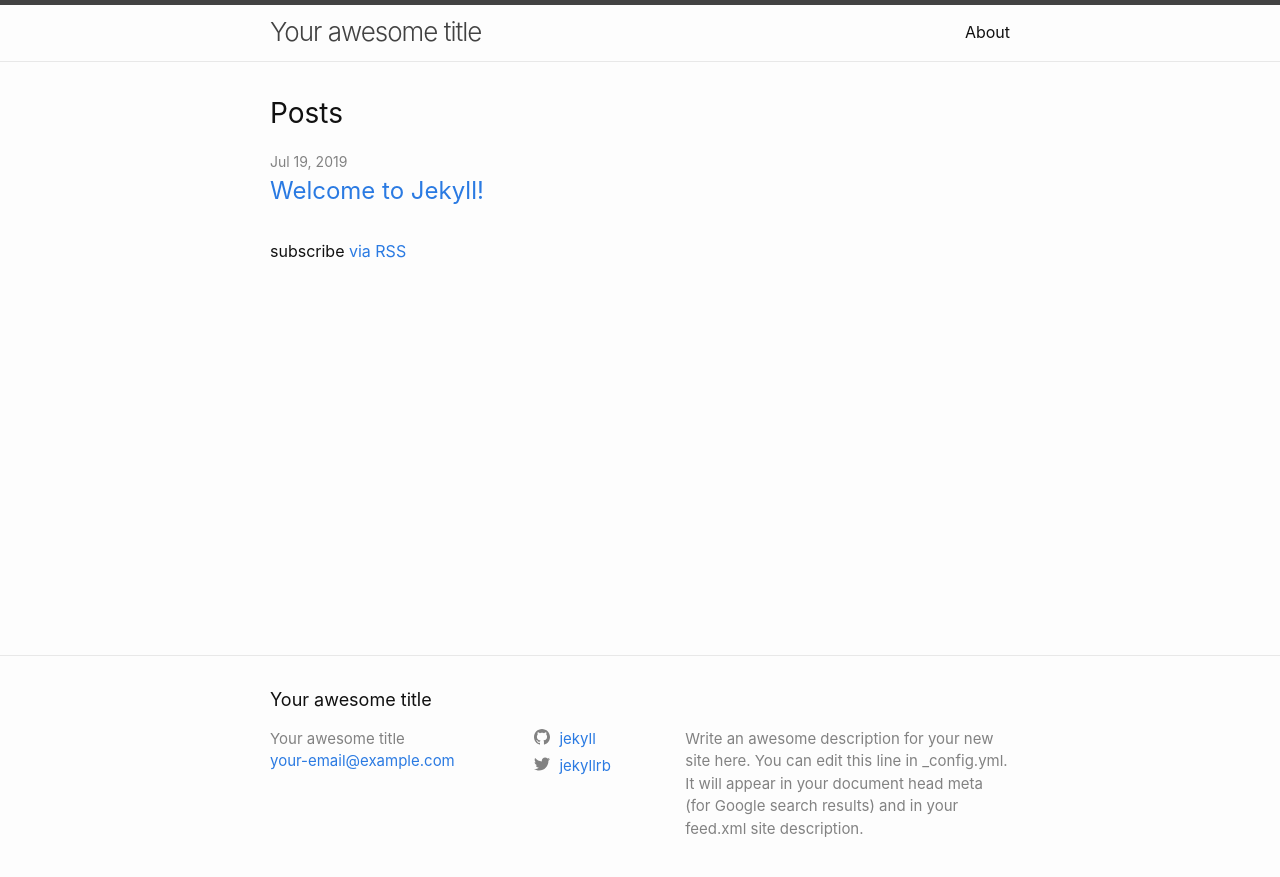
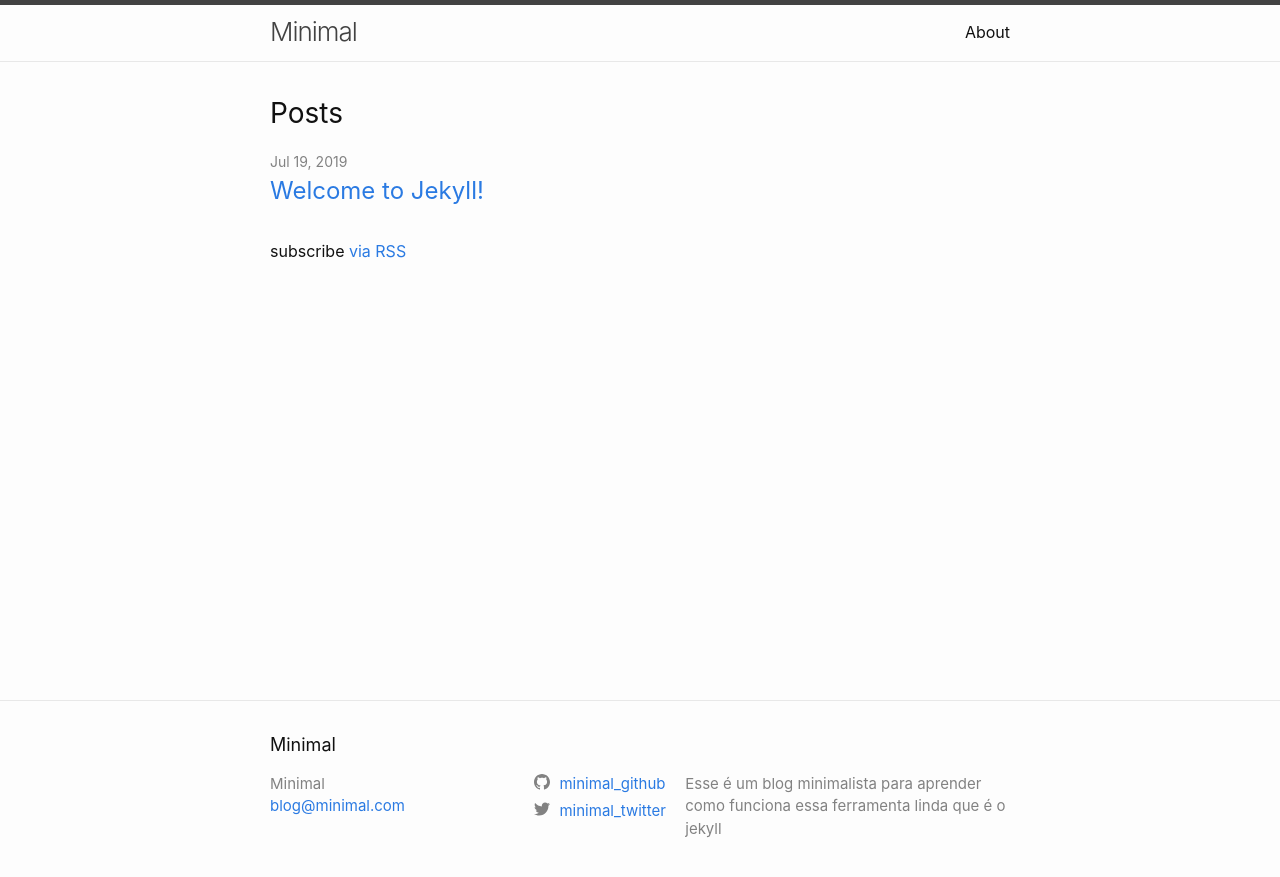
Before and after one commit to AbadePetterson/minimal-blog, a Jekyll site: the page built from index.md, in a window 1280 px wide. Shown: the top 877 px of the page. Built offline with Jekyll 4.4.1, drawn with Linux system fonts in a browser that asks for light colours.

Commit message:
alterações no config

```diff
--- a/_config.yml
+++ b/_config.yml
@@ -13,16 +13,13 @@
 # you will see them accessed via {{ site.title }}, {{ site.email }}, and so on.
 # You can create any custom variable you would like, and they will be accessible
 # in the templates via {{ site.myvariable }}.
-title: Your awesome title
-email: your-email@example.com
-description: >- # this means to ignore newlines until "baseurl:"
-  Write an awesome description for your new site here. You can edit this
-  line in _config.yml. It will appear in your document head meta (for
-  Google search results) and in your feed.xml site description.
-baseurl: "" # the subpath of your site, e.g. /blog
-url: "" # the base hostname & protocol for your site, e.g. http://example.com
-twitter_username: jekyllrb
-github_username:  jekyll
+title: Minimal
+email: blog@minimal.com
+description: "Esse é um blog minimalista para aprender como funciona essa ferramenta linda que é o jekyll"
+baseurl: "/minimal-blog" # the subpath of your site, e.g. /blog http://pettersonabade.com/minimal-blog
+url: "pettersonabade.com" # the base hostname & protocol for your site, e.g. http://example.com
+twitter_username: minimal_twitter
+github_username:  minimal_github
 
 # Build settings
 markdown: kramdown
```
Also changed, not shown: Gemfile.lock.
